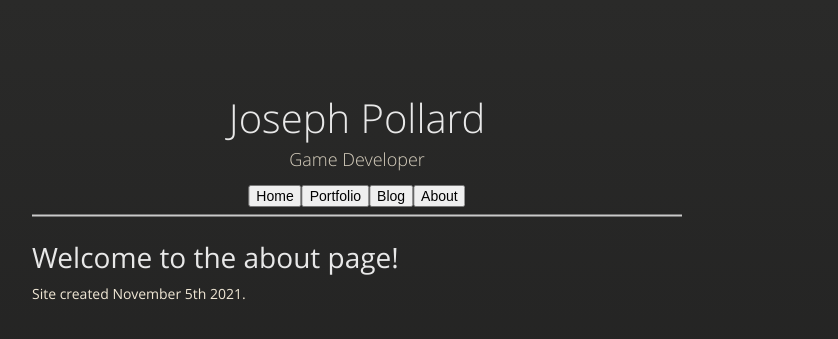
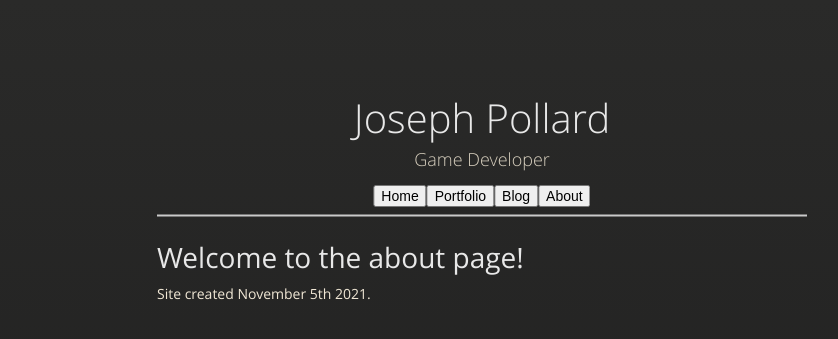
Before and after one commit to Dizlen/Website, a Jekyll site: the page built from about.md, in a window 1280 px wide. Shown: the top 339 px of the page, without its empty margins (158-996 px from the left). Built offline with Jekyll 4.4.1, drawn with Linux system fonts in a browser that asks for light colours; our own code applies the rules of GitHub Pages for plain Markdown files.

Commit message:
Revert "wrapper size"
This reverts commit e6fc77668610f4b0369a48cb20131841cf1befdc.

```diff
--- a/_sass/jekyll-theme-midnight.scss
+++ b/_sass/jekyll-theme-midnight.scss
@@ -76,7 +76,7 @@ strong {
 }
 
 .wrapper {
-  max-width:900px;
+  max-width:650px;
   margin:0 auto;
   position:relative;
   padding: 0 20px;
```
